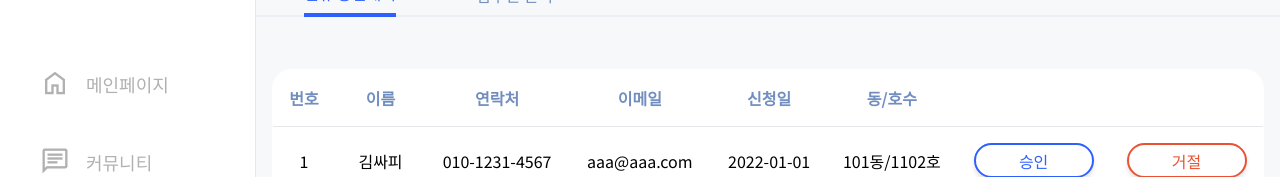
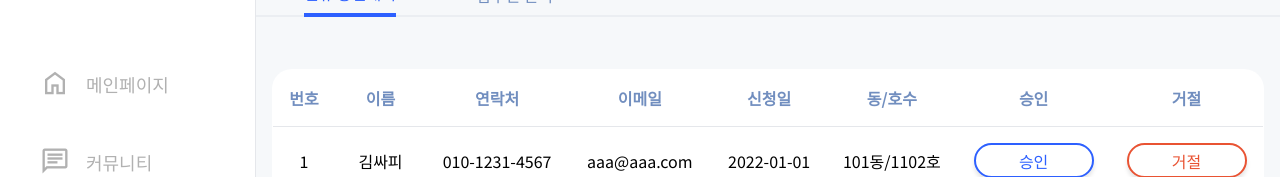
Before and after one commit to wodyddldl333/banchan, a React (Vite) app in the folder BanChan_FE/packages/Web/: page /userManage/approval in a window 1280 px wide. Shown: the part 136-313 px from the top of the page. Built offline with nearby package versions, Linux system fonts and the light colour scheme; no server answers.

Commit message:
[FEAT]관리자 회원가입 승인

```diff
--- a/BanChan_FE/packages/Web/src/components/UserManage/Approval.tsx
+++ b/BanChan_FE/packages/Web/src/components/UserManage/Approval.tsx
@@ -1,83 +1,87 @@
+import React from "react";
+import { useNavigate } from "react-router-dom";
+// import axios from "axios";
 import Pagination from "../Pagination";
 import Table from "../Table";
 import Nav from "../Nav";
 import NavItem from "../NavItem";
 import SmallButton from "../Buttons/SmallButton";
 
-const approve = () => {
+const approve = (handleApprove: () => void) => {
   return (
     <SmallButton
       title="승인"
       bgColor="bg-white"
       txtColor="text-customBlue"
       borderColor="border-customBlue"
+      onClick={handleApprove}
     />
   );
 };
 
-const reject = () => {
+const reject = (handleReject: () => void) => {
   return (
     <SmallButton
       title="거절"
       bgColor="bg-white"
       txtColor="text-customRed"
       borderColor="border-customRed"
+      onClick={handleReject}
     />
   );
 };
 
-const headers = ["번호", "이름", "연락처", "이메일", "신청일", "동/호수"];
-const data = [
-  [
-    1,
-    "김싸피",
-    "010-1231-4567",
-    "aaa@aaa.com",
-    "2022-01-01",
-    "101동/1102호",
-    approve(),
-    reject(),
-  ],
-  [
-    2,
-    "이싸피",
-    "010-1111-2222",
-    "bbb@bb.com",
-    "2022-01-02",
-    "101동/505호",
-    approve(),
-    reject(),
-  ],
-  [
-    3,
-    "박싸피",
-    "010-2222-3333",
-    "ccc@ccc.com",
-    "2022-01-02",
-    "101동/1234호",
-    approve(),
-    reject(),
-  ],
-  [
-    4,
-    "최싸피",
-    "010-6666-6666",
-    "ddd@ddd.com",
-    "2022-01-02",
-    "101동/1232호",
-    approve(),
-    reject(),
-  ],
-  [
-    5,
-    "김아무개",
-    "010-5555-5555",
-    "fff@fff.com",
-    "2022-01-02",
-    "101동/7894호",
-    approve(),
-    reject(),
-  ],
+interface User {
+  id: number;
+  name: string;
+  phone: string;
+  email: string;
+  date: string;
+  address: string;
+}
+
+const headers = ["번호", "이름", "연락처", "이메일", "신청일", "동/호수", "승인", "거절"];
+const data: User[] = [
+  {
+    id: 1,
+    name: "김싸피",
+    phone: "010-1231-4567",
+    email: "aaa@aaa.com",
+    date: "2022-01-01",
+    address: "101동/1102호",
+  },
+  {
+    id: 2,
+    name: "이싸피",
+    phone: "010-1111-2222",
+    email: "bbb@bb.com",
+    date: "2022-01-02",
+    address: "101동/505호",
+  },
+  {
+    id: 3,
+    name: "박싸피",
+    phone: "010-2222-3333",
+    email: "ccc@ccc.com",
+    date: "2022-01-02",
+    address: "101동/1234호",
+  },
+  {
+    id: 4,
+    name: "최싸피",
+    phone: "010-6666-6666",
+    email: "ddd@ddd.com",
+    date: "2022-01-02",
+    address: "101동/1232호",
+  },
+  {
+    id: 5,
+    name: "김아무개",
+    phone: "010-5555-5555",
+    email: "fff@fff.com",
+    date: "2022-01-02",
+    address: "101동/7894호",
+  },
 ];
 
 const NavElements = () => {
@@ -89,15 +93,42 @@ const NavElements = () => {
   );
 };
 
-const Approval = () => {
+const Approval: React.FC = () => {
+  const navigate = useNavigate();
+
+  const handleApprove = async (user: User) => {
+    try {
+      // 주석 처리된 API 호출 부분 - 배포할 땐 저거 주석 해제하고 보내면 될 듯
+      // await axios.post(`/api/admin/users/approval/${encodeURIComponent(user.name)}`);
+      navigate("/userManage/manage", { state: { user } });
+    } catch (error) {
+      console.error("Error approving user:", error);
+    }
+  };
+
+  const handleReject = (id: number) => {
+    console.log(`User with ID ${id} rejected.`);
+  };
+
+  const rows = data.map(user => [
+    user.id,
+    user.name,
+    user.phone,
+    user.email,
+    user.date,
+    user.address,
+    approve(() => handleApprove(user)),
+    reject(() => handleReject(user.id)),
+  ]);
+
   return (
-<>
-        <NavElements />
-        <div className="container mx-auto p-4 mt-3">
-          <div className="flex justify-end items-center mb-6 mr-6"></div>
-          <Table headers={headers} data={data} />
-          <Pagination maxPage={1}  />
-        </div>
+    <>
+      <NavElements />
+      <div className="container mx-auto p-4 mt-3">
+        <div className="flex justify-end items-center mb-6 mr-6"></div>
+        <Table headers={headers} data={rows} />
+        <Pagination maxPage={1} />
+      </div>
     </>
   );
 };
--- a/BanChan_FE/packages/Web/src/components/UserManage/Manage.tsx
+++ b/BanChan_FE/packages/Web/src/components/UserManage/Manage.tsx
@@ -1,68 +1,44 @@
+import React, { useState, useEffect } from "react";
+import { useLocation } from "react-router-dom";
+import Pagination from "../Pagination";
+import Table from "../Table";
 import Nav from "../Nav";
 import NavItem from "../NavItem";
-import Pagination from "../Pagination";
-import Table from "../Table";
 import SmallButton from "../Buttons/SmallButton";
+import axios from "axios";
 
-const modify = () => {
+const ModifyButton = ({ handleModify }: { handleModify: () => void }) => {
   return (
     <SmallButton
       title="수정"
       bgColor="bg-white"
       txtColor=""
       borderColor="border-customGreen"
+      onClick={handleModify}
     />
   );
 };
 
-const headers = ["번호", "이름", "연락처", "이메일", "신청일", "동/호수"];
-const data = [
-  [
-    1,
-    "김싸피",
-    "010-1231-4567",
-    "aaa@aaa.com",
-    "2022-01-01",
-    "101동/1102호",
-    modify(),
-  ],
-  [
-    2,
-    "이싸피",
-    "010-1111-2222",
-    "bbb@bb.com",
-    "2022-01-02",
-    "101동/505호",
-    modify(),
-  ],
-  [
-    3,
-    "박싸피",
-    "010-2222-3333",
-    "ccc@ccc.com",
-    "2022-01-02",
-    "101동/1234호",
-    modify(),
-  ],
-  [
-    4,
-    "최싸피",
-    "010-6666-6666",
-    "ddd@ddd.com",
-    "2022-01-02",
-    "101동/1232호",
-    modify(),
-  ],
-  [
-    5,
-    "김아무개",
-    "010-5555-5555",
-    "fff@fff.com",
-    "2022-01-02",
-    "101동/7894호",
-    modify(),
-  ],
-];
+const SaveButton = ({ handleSave }: { handleSave: () => void }) => {
+  return (
+    <SmallButton
+      title="저장"
+      bgColor="bg-white"
+      txtColor=""
+      borderColor="border-customBlue"
+      onClick={handleSave}
+    />
+  );
+};
+
+interface User {
+  id: number;
+  name: string;
+  phone: string;
+  email: string;
+  date: string;
+  address: string;
+}
 
 const NavElements = () => {
   return (
@@ -73,15 +49,153 @@ const NavElements = () => {
   );
 };
 
-const Manage = () => {
+const Manage: React.FC = () => {
+  const location = useLocation();
+  const newUser: User | undefined = location.state?.user;
+
+  const [users, setUsers] = useState<User[]>([
+    {
+      id: 1,
+      name: "김싸피",
+      phone: "010-1231-4567",
+      email: "aaa@aaa.com",
+      date: "2022-01-01",
+      address: "101동/1102호",
+    },
+    {
+      id: 2,
+      name: "이싸피",
+      phone: "010-1111-2222",
+      email: "bbb@bb.com",
+      date: "2022-01-02",
+      address: "101동/505호",
+    },
+    {
+      id: 3,
+      name: "박싸피",
+      phone: "010-2222-3333",
+      email: "ccc@ccc.com",
+      date: "2022-01-02",
+      address: "101동/1234호",
+    },
+    {
+      id: 4,
+      name: "최싸피",
+      phone: "010-6666-6666",
+      email: "ddd@ddd.com",
+      date: "2022-01-02",
+      address: "101동/1232호",
+    },
+    {
+      id: 5,
+      name: "김아무개",
+      phone: "010-5555-5555",
+      email: "fff@fff.com",
+      date: "2022-01-02",
+      address: "101동/7894호",
+    },
+  ]);
+
+  const [editingId, setEditingId] = useState<number | null>(null);
+  const [editedUser, setEditedUser] = useState<User | null>(null);
+
+  useEffect(() => {
+    if (newUser) {
+      setUsers((prevUsers) => [...prevUsers, newUser]);
+    }
+  }, [newUser]);
+
+  const startEditing = (user: User) => {
+    setEditingId(user.id);
+    setEditedUser({ ...user });
+  };
+
+  const saveChanges = async () => {
+    if (editedUser) {
+      try {
+        const apiUrl = `${import.meta.env.VITE_API_URL}/admin/users/modify/${editedUser.id}`;
+        const response = await axios.put(apiUrl, editedUser);
+        console.log("Response:", response);
+
+        setUsers((prevUsers) =>
+          prevUsers.map((user) =>
+            user.id === editedUser.id ? editedUser : user
+          )
+        );
+        setEditingId(null);
+        setEditedUser(null);
+      } catch (error) {
+        console.error("Error saving changes:", error);
+      }
+    }
+  };
+
+  const handleChange = (e: React.ChangeEvent<HTMLInputElement>) => {
+    const { name, value } = e.target;
+    if (editedUser) {
+      setEditedUser({ ...editedUser, [name]: value });
+    }
+  };
+
+  const headers = ["번호", "이름", "연락처", "이메일", "신청일", "동/호수", "수정"];
+
+  const rows = users.map((user) =>
+    editingId === user.id ? (
+      [
+        user.id,
+        <input
+          type="text"
+          name="name"
+          value={editedUser?.name}
+          onChange={handleChange}
+        />,
+        <input
+          type="text"
+          name="phone"
+          value={editedUser?.phone}
+          onChange={handleChange}
+        />,
+        <input
+          type="text"
+          name="email"
+          value={editedUser?.email}
+          onChange={handleChange}
+        />,
+        <input
+          type="text"
+          name="date"
+          value={editedUser?.date}
+          onChange={handleChange}
+        />,
+        <input
+          type="text"
+          name="address"
+          value={editedUser?.address}
+          onChange={handleChange}
+        />,
+        <SaveButton handleSave={saveChanges} />,
+      ]
+    ) : (
+      [
+        user.id,
+        user.name,
+        user.phone,
+        user.email,
+        user.date,
+        user.address,
+        <ModifyButton handleModify={() => startEditing(user)} />,
+      ]
+    )
+  );
+
   return (
-<>
-        <NavElements />
-        <div className="container mx-auto p-4 mt-3">
-          <div className="flex justify-end items-center mb-6 mr-6"></div>
-          <Table headers={headers} data={data} />
-          <Pagination maxPage={1}  />
-        </div>
+    <>
+      <NavElements />
+      <div className="container mx-auto p-4 mt-3">
+        <div className="flex justify-end items-center mb-6 mr-6"></div>
+        <Table headers={headers} data={rows} />
+        <Pagination maxPage={1} />
+      </div>
     </>
   );
 };
--- a/BanChan_FE/packages/Web/src/router/router.tsx
+++ b/BanChan_FE/packages/Web/src/router/router.tsx
@@ -58,8 +58,10 @@ function AppRoutes() {
         <Route path="/userManage" element={<UserManagePage />}>
           <Route index element={<Navigate to="approval" />} />
           <Route path="detail" element={<UserDetailForm />} />
-          <Route path="approval" element={<Approval />} />
-          <Route path="manage" element={<Manage />} />
+          {/* <Route path="approval" element={<Approval />} />
+          <Route path="manage" element={<Manage />} /> */}
+          <Route path="/userManage/approval" element={<Approval />} />
+          <Route path="/userManage/manage" element={<Manage />} />
         </Route>
 
         {/* 회의관리 페이지 */}
--- a/BanChan_FE/packages/Web/vite.config.ts
+++ b/BanChan_FE/packages/Web/vite.config.ts
@@ -3,16 +3,22 @@ import react from "@vitejs/plugin-react";
 import tsconfigPaths from "vite-tsconfig-paths";
 import path from "path";
 
-// import tsconfigPaths from "vite-tsconfig-paths";
-
 export default defineConfig({
-  // plugins: [react(), tsconfigPaths()],
   plugins: [react(), tsconfigPaths()],
   resolve: {
     alias: {
       "@assets": path.resolve(__dirname, "./src/assets"),
     },
   },
+  server: {
+    proxy: {
+      '/api': {
+        target: 'http://i11e105.p.ssafy.io', // 실제 API 서버 주소
+        changeOrigin: true,
+        rewrite: (path) => path.replace(/^\/api/, '')
+      }
+    }
+  },
   build: {
     outDir: "dist",
   },
```
Also changed, not shown: BanChan_FE/packages/Web/src/pages/KakaoCallback.tsx (+2 -15 lines).
